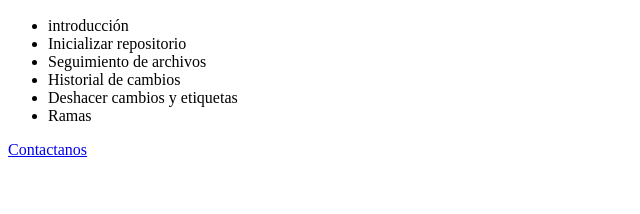
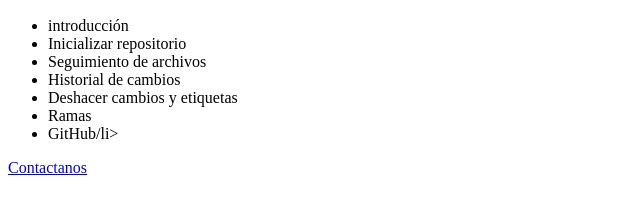
Before and after one commit to Guerra-m/sistema, a plain HTML site: page index.html in a window 1280 px wide. Shown: the part 110-324 px from the top of the page, without its empty margins (0-640 px from the left). Drawn offline with Linux system fonts and the light colour scheme.

Commit message:
Se actualiza temario

```diff
--- a/index.html
+++ b/index.html
@@ -1,10 +1,12 @@
 <!DOCTYPE html>
 <html lang="en">
+
 <head>
     <meta charset="UTF-8">
     <meta name="viewport" content="width=device-width, initial-scale=1.0">
     <title>curso de git</title>
 </head>
+
 <body>
     <h1>curso de git</h1>
     <h2>temario del curso</h2>
@@ -15,7 +17,9 @@
         <li>Historial de cambios</li>
         <li>Deshacer cambios y etiquetas </li>
         <li>Ramas</li>
+        <li>GitHub/li>
     </ul>
     <a href="contacto.html">Contactanos</a>
 </body>
+
 </html>
```
